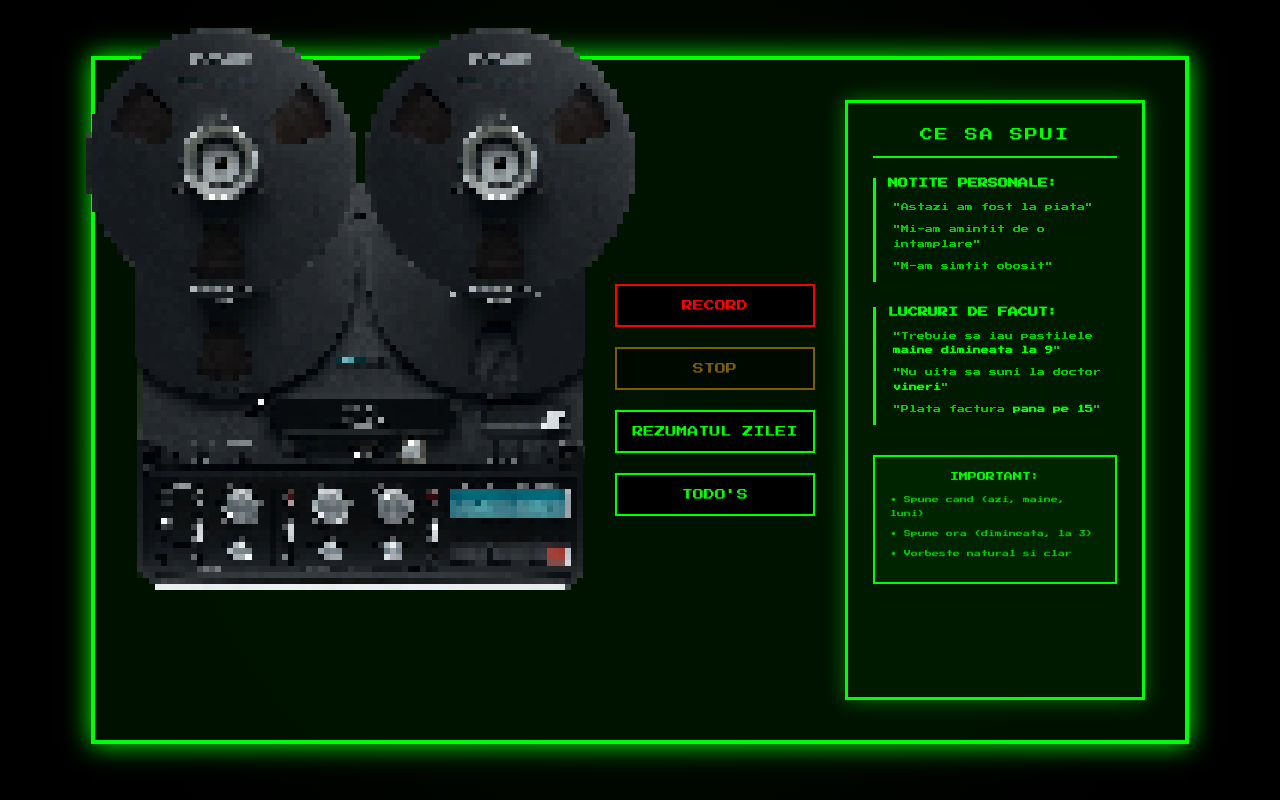
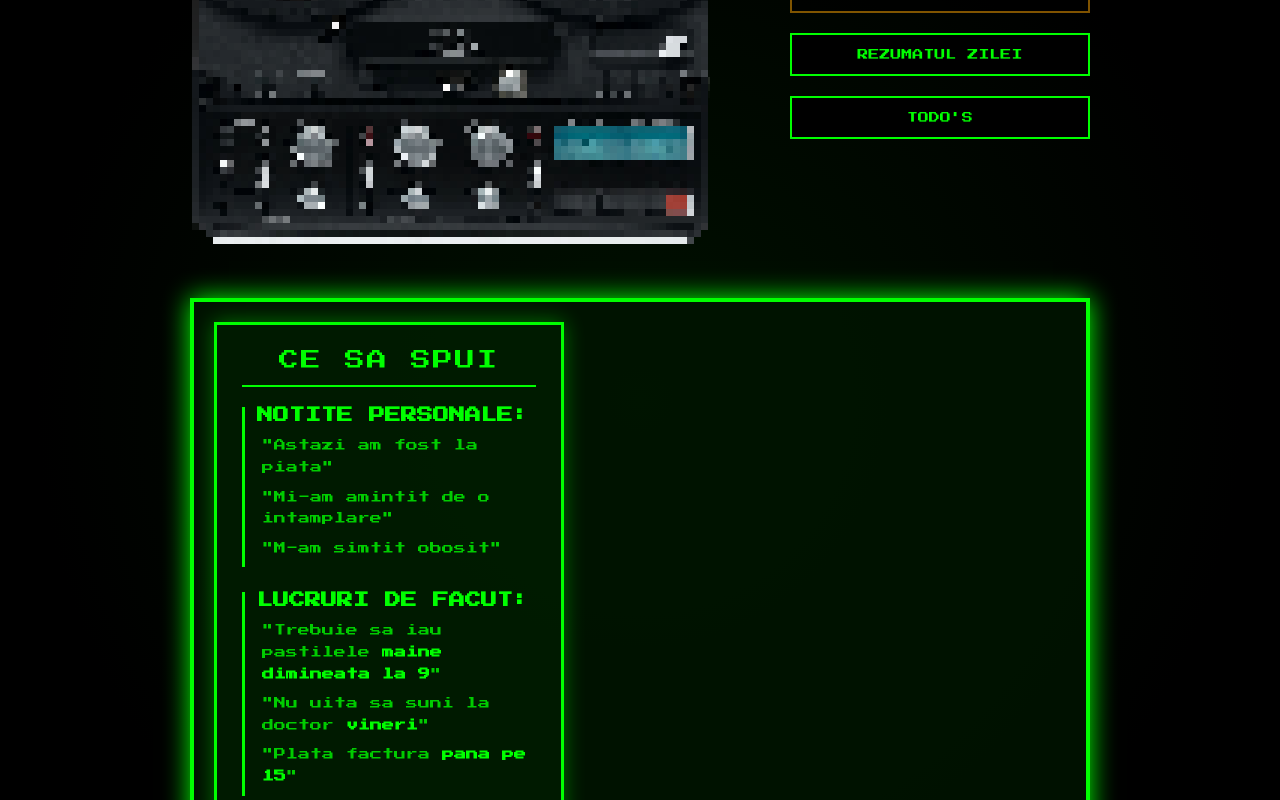
Before and after one commit to andreisalomia/hackitall2025, a React (Vite) app in the folder frontend/: page /recorder in a window 1280 px wide. Built offline with nearby package versions, Linux system fonts and the light colour scheme; a web font is replaced by a local one.

Commit message:
separat instructions tab de tape recorder

```diff
--- a/frontend/src/TapeRecorder/TapeRecorder.css
+++ b/frontend/src/TapeRecorder/TapeRecorder.css
@@ -10,19 +10,40 @@
   color: #00ff00;
 }
 
+  justify-content: center;
+  gap: 32px;
+  flex-wrap: wrap;
+}
+
 /* RAMA CHENARULUI */
 .matrix-frame {
   border: 4px solid #00ff00;
   box-shadow: 0 0 25px #00ff00;
   padding: 40px;
+  padding-left: 80px;
+  padding-right: 30px;
+  padding-top: 80px;
+  padding-bottom: 30px;
   background: rgba(0, 20, 0, 0.85);
+  display: flex;
+  flex-direction: column;
+}
+
+.instructions-frame {
+  border: 4px solid #00ff00;
+  box-shadow: 0 0 25px #00ff00;
+  padding: 20px;
+  background: rgba(0, 20, 0, 0.85);
+  display: flex;
+  flex-direction: column;
+  align-self: stretch;
 }
 
 /* LAYOUT ORIZONTAL - Casetofon | Butoane | Tab */
 .matrix-layout {
   display: flex;
   flex-direction: row;
-  gap: 40px;
+  gap: 80px;
   align-items: stretch;
   height: 600px;
 }
@@ -33,6 +54,7 @@
   width: 520px;
   flex-shrink: 0;
   image-rendering: pixelated;
+  padding-top: 50px;
   display: flex;
   align-items: center;
 }
@@ -90,7 +112,7 @@
   display: flex;
   flex-direction: column;
   gap: 20px;
-  width: 200px;
+  width: 300px;
   flex-shrink: 0;
   justify-content: center;
 }
@@ -119,6 +141,9 @@
 .mx-btn.record {
   border-color: red;
   color: red;
+  font-family: 'Press Start 2P', monospace;
+  font-size: 36px;
+  font-weight: bold;
 }
 
 .mx-btn.record:hover:not(:disabled) {
@@ -129,6 +154,9 @@
 .mx-btn.stop {
   border-color: orange;
   color: orange;
+  font-family: 'Press Start 2P', monospace;
+  font-size: 36px;
+  font-weight: bold;
 }
 
 .mx-btn.stop:hover:not(:disabled) {
@@ -148,10 +176,11 @@
   flex-direction: column;
   justify-content: flex-start;
   overflow-y: auto;
+  flex: 1;
 }
 
 .instructions-header {
-  font-size: 13px;
+  font-size: 20px;
   color: #00ff00;
   text-align: center;
   margin-bottom: 20px;
@@ -172,14 +201,14 @@
 }
 
 .instruction-title {
-  font-size: 10px;
+  font-size: 16px;
   color: #00ff00;
   margin-bottom: 12px;
   font-weight: bold;
 }
 
 .instruction-text {
-  font-size: 8px;
+  font-size: 12px;
   color: #00cc00;
   line-height: 1.8;
   margin-bottom: 8px;
@@ -187,6 +216,7 @@
 }
 
 .instruction-text strong {
+  font-size: 12px;
   color: #00ff00;
   font-weight: bold;
 }
@@ -199,14 +229,14 @@
 }
 
 .tip-title {
-  font-size: 9px;
+  font-size: 16px;
   color: #00ff00;
   margin-bottom: 12px;
   text-align: center;
 }
 
 .tip-item {
-  font-size: 7px;
+  font-size: 12px;
   color: #00cc00;
   line-height: 2;
   margin-bottom: 6px;
@@ -217,7 +247,7 @@
   margin-top: 30px;
   padding: 15px 20px;
   text-align: center;
-  font-size: 10px;
+  font-size: 12px;
   color: #00ff00;
   border: 2px solid #00ff00;
   background: rgba(0, 50, 0, 0.5);
@@ -234,7 +264,7 @@
 }
 
 /* RESPONSIVE */
-@media (max-width: 1400px) {
+@media (max-width: 1200px) {
   .matrix-layout {
     gap: 30px;
   }
@@ -248,7 +278,12 @@
   }
 }
 
-@media (max-width: 1100px) {
+@media (max-width: 1200px) {
+  .matrix-shell {
+    flex-direction: column;
+    align-items: center;
+  }
+
   .matrix-layout {
     flex-direction: column;
     align-items: center;
--- a/frontend/src/TapeRecorder/TapeRecorder.jsx
+++ b/frontend/src/TapeRecorder/TapeRecorder.jsx
@@ -198,9 +198,9 @@ export default function TapeRecorder() {
 
   return (
     <div className="matrix-wrapper">
+      <div className="matrix-shell">
         <div className="matrix-frame">
           <div className="matrix-layout">
-
             {/* CASETOFON */}
             <div className="tape-wrapper">
               <img src={tapeBody} alt="Tape Recorder Base" className="tape-bg" />
@@ -227,7 +227,7 @@ export default function TapeRecorder() {
                 onClick={handleStartRecording}
                 disabled={isRecording || isProcessing}
               >
-              {isRecording ? 'INREGISTRARE...' : 'RECORD'}
+                {isRecording ? 'RECORD' : 'RECORD'}
               </button>
 
               <button
@@ -246,8 +246,17 @@ export default function TapeRecorder() {
                 TODO'S
               </button>
             </div>
+          </div>
 
-          {/* PANEL INSTRUCTIUNI */}
+          {/* STATUS MESSAGE */}
+          {statusMessage && (
+            <div className="status-message">
+              {statusMessage}
+            </div>
+          )}
+        </div>
+
+        <div className="instructions-frame">
           <div className="instructions-panel">
             <div className="instructions-header">
               CE SA SPUI
@@ -288,15 +297,7 @@ export default function TapeRecorder() {
               </div>
             </div>
           </div>
-
         </div>
-
-        {/* STATUS MESSAGE */}
-        {statusMessage && (
-          <div className="status-message">
-            {statusMessage}
-          </div>
-        )}
       </div>
     </div>
   );
```
Lines whose indentation alone changed are shown as unchanged.
